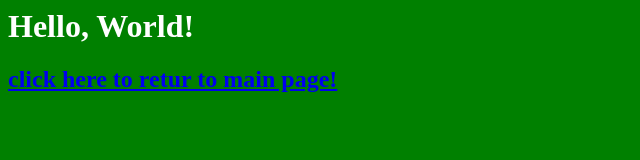
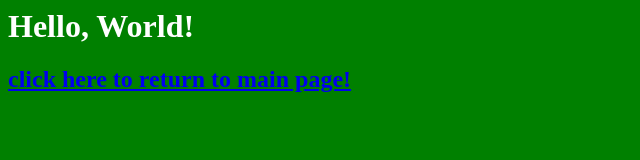
Before and after one commit to gitnewuser2021/gitnewuser2021.github.io, a plain HTML site: page hello.html in a window 1280 px wide. Shown: the full height of the page, 0-640 px from the left. Drawn offline with Linux system fonts and the light colour scheme.

Commit message:
update hello

```diff
--- a/hello.html
+++ b/hello.html
@@ -12,6 +12,6 @@ body {
 </style>
 <body>
 <h1>Hello, World!</h1>
-<a href="./index.html"><h2>click here to retur to main page!</h2></a>
+<a href="./index.html"><h2>click here to return to main page!</h2></a>
 </body>
 </html>
```
